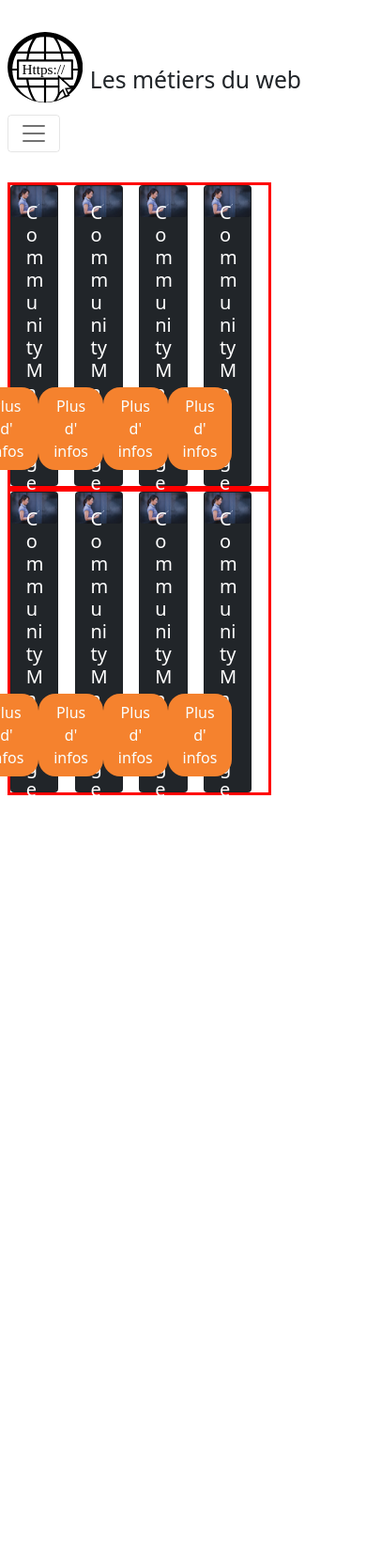
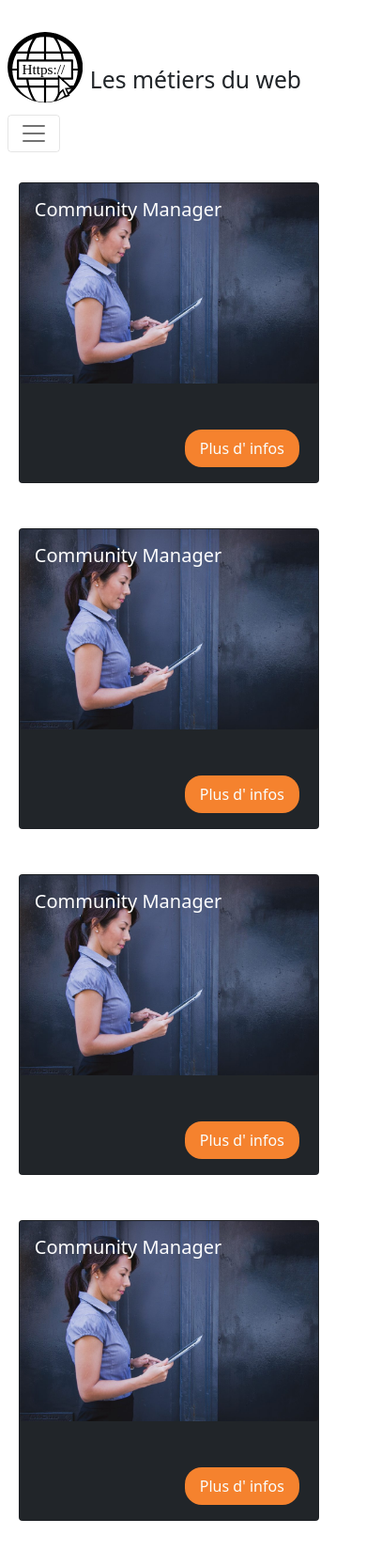
Before and after one commit to Fire-Owl/herve-gael, a PHP site: page /pages/metiers.php in a window 390 px wide. Shown: the whole page at 94% size. Before the commit the page ends 846 px from the top, so only its background shows below. Run offline with PHP 8.4, Linux system fonts and the light colour scheme; some libraries are stand-ins or nearby versions.

Commit message:
responsive-card

```diff
--- a/assets/styles/main.css
+++ b/assets/styles/main.css
@@ -22,9 +22,22 @@
 
 .card {
     height: 20rem;
-    width: 10rem;
+    width: 20rem;
 }
 
 .help {
     border: 3px solid red;
 }
+
+.no-margin {
+    margin: 0px;
+}
+
+
+.img-zoom-hover {
+    transition: transform .2s; /* Animation */
+  }
+
+.img-zoom-hover:hover{
+    transform: scale(1.5);
+}
--- a/pages/metiers.php
+++ b/pages/metiers.php
@@ -1,9 +1,11 @@
 <?php include "../includes/header.php" ?>
 
-<div class="col w-75">
-  <div class="d-flex justify-content-end help">
-    <div class="col">
-    <div class="card bg-dark text-white w-75">
+<div class="container">
+
+    <div class="row">
+
+        <div class="col-md-3 col-sm-12 pb-5">
+            <div class="card bg-dark text-white no-margin">
                 <img src="../assets/images/pictures/community-manager.jpg" class="card-img" alt="...">
                 <div class="card-img-overlay d-flex flex-column bd-highlight justify-content-start">
                     <h5 class="card-title">Community Manager</h5>
@@ -13,50 +15,8 @@
                 </div>
             </div>
         </div>
-    <div class="col">
-        <div class="card bg-dark text-white w-75">
-            <img src="../assets/images/pictures/community-manager.jpg" class="card-img" alt="...">
-            <div class="card-img-overlay d-flex flex-column bd-highlight justify-content-start">
-                <h5 class="card-title">Community Manager</h5>
-            </div>
-            <div class="card-img-overlay d-flex align-items-end flex-column bd-highlight">
-                <button class="mt-auto p-2 bd-highlight btn btn-primary shadow-none px-3 me-1">Plus d' infos</button>
-            </div>
-
-
-        </div>
-    </div>
-
-    <div class="col">
-        <div class="card bg-dark text-white w-75">
-            <img src="../assets/images/pictures/community-manager.jpg" class="card-img" alt="...">
-            <div class="card-img-overlay d-flex flex-column bd-highlight justify-content-start">
-                <h5 class="card-title">Community Manager</h5>
-            </div>
-            <div class="card-img-overlay d-flex align-items-end flex-column bd-highlight">
-                <button class="mt-auto p-2 bd-highlight btn btn-primary shadow-none px-3 me-1">Plus d' infos</button>
-            </div>
-
-
-        </div>
-    </div>
-    <div class="col">
-    <div class="card bg-dark text-white w-75">
-            <img src="../assets/images/pictures/community-manager.jpg" class="card-img" alt="...">
-            <div class="card-img-overlay d-flex flex-column bd-highlight justify-content-start">
-                <h5 class="card-title">Community Manager</h5>
-            </div>
-            <div class="card-img-overlay d-flex align-items-end flex-column bd-highlight">
-                <button class="mt-auto p-2 bd-highlight btn btn-primary shadow-none px-3 me-1">Plus d' infos</button>
-            </div>
-        </div>
-
-    </div>
-
-  </div>
-  <div class="d-flex justify-content-start help">
-    <div class="col">
-    <div class="card bg-dark text-white w-75">
+        <div class="col-md-3 col-sm-12 pb-5">
+            <div class="card bg-dark text-white no-margin">
                 <img src="../assets/images/pictures/community-manager.jpg" class="card-img" alt="...">
                 <div class="card-img-overlay d-flex flex-column bd-highlight justify-content-start">
                     <h5 class="card-title">Community Manager</h5>
@@ -66,35 +26,8 @@
                 </div>
             </div>
         </div>
-    <div class="col">
-        <div class="card bg-dark text-white w-75">
-            <img src="../assets/images/pictures/community-manager.jpg" class="card-img" alt="...">
-            <div class="card-img-overlay d-flex flex-column bd-highlight justify-content-start">
-                <h5 class="card-title">Community Manager</h5>
-            </div>
-            <div class="card-img-overlay d-flex align-items-end flex-column bd-highlight">
-                <button class="mt-auto p-2 bd-highlight btn btn-primary shadow-none px-3 me-1">Plus d' infos</button>
-            </div>
-
-
-        </div>
-    </div>
-
-    <div class="col">
-        <div class="card bg-dark text-white w-75">
-            <img src="../assets/images/pictures/community-manager.jpg" class="card-img" alt="...">
-            <div class="card-img-overlay d-flex flex-column bd-highlight justify-content-start">
-                <h5 class="card-title">Community Manager</h5>
-            </div>
-            <div class="card-img-overlay d-flex align-items-end flex-column bd-highlight">
-                <button class="mt-auto p-2 bd-highlight btn btn-primary shadow-none px-3 me-1">Plus d' infos</button>
-            </div>
-
-
-        </div>
-    </div>
-    <div class="col">
-    <div class="card bg-dark text-white w-75">
+        <div class="col-md-3 col-sm-12 pb-5">
+            <div class="card bg-dark text-white no-margin flex-nowrap">
                 <img src="../assets/images/pictures/community-manager.jpg" class="card-img" alt="...">
                 <div class="card-img-overlay d-flex flex-column bd-highlight justify-content-start">
                     <h5 class="card-title">Community Manager</h5>
@@ -103,10 +36,20 @@
                     <button class="mt-auto p-2 bd-highlight btn btn-primary shadow-none px-3 me-1">Plus d' infos</button>
                 </div>
             </div>
-
+        </div>
+        <div class="col-md-3 col-sm-12 pb-5">
+            <div class="card bg-dark text-white flex-nowrap no-margin">
+                <img src="../assets/images/pictures/community-manager.jpg" class="card-img" alt="...">
+                <div class="card-img-overlay d-flex flex-column bd-highlight justify-content-start">
+                    <h5 class="card-title">Community Manager</h5>
+                </div>
+                <div class="card-img-overlay d-flex align-items-end flex-column bd-highlight">
+                    <button class="mt-auto p-2 bd-highlight btn btn-primary shadow-none px-3 me-1">Plus d' infos</button>
+                </div>
+            </div>
+        </div>
     </div>
 
-  </div>
 </div>
 
 
@@ -114,4 +57,16 @@
 
 
 
+
+
+
+
+
+
+
+
+
+
+
+
 <?php include "../includes/footer.php" ?>
```
Lines whose indentation alone changed are shown as unchanged.
